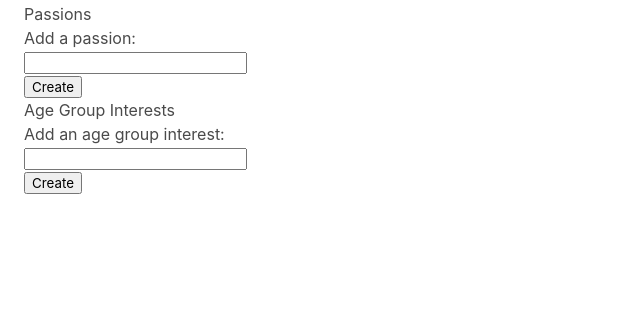
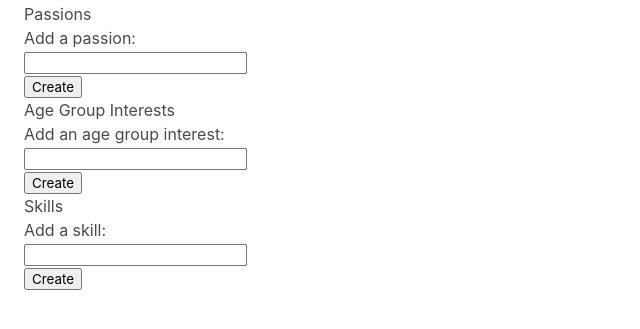
Before and after one commit to CodeForFoco/volunteercore, a Flask app: page /admin/categories in a window 1280 px wide. Shown: the part 144-473 px from the top of the page, without its empty margins (0-640 px from the left). Run offline with Flask 2, Linux system fonts and the light colour scheme; the visitor is signed in with stand-in values (Sample User, id 1); data that the repository does not hold is empty; some libraries are stand-ins or nearby versions.

Commit message:
Add SkillForm and implement in categories view and template

```diff
--- a/volunteermatching/templates/volops/categories.html
+++ b/volunteermatching/templates/volops/categories.html
@@ -42,4 +42,25 @@ Age Group Interests<br>
   <p>{{ agi_form.submit_agi() }}</p>
 </form>
 
+<p>
+Skills<br>
+{% for skill in skills %}
+{{ skill.name }}
+<a href="{{ url_for('skill_delete',
+           id=skill.id) }}">X</a>
+{% endfor %}
+</p>
+
+<div>Add a skill:
+<form action="" method="post">
+  {{ skill_form.hidden_tag() }}
+  <p>
+    {{ skill_form.name(size=20) }}
+    {% for error in skill_form.name.errors %}
+    <span style="color: red;">[{{ error }}]</span>
+    {% endfor %}
+  </p>
+  <p>{{ skill_form.submit_skill() }}</p>
+</form>
+
 {% endblock %}
--- a/volunteermatching/volops/forms.py
+++ b/volunteermatching/volops/forms.py
@@ -24,3 +24,12 @@ class AgeGroupInterestForm(FlaskForm):
         if agi is not None:
             raise ValidationError("This age group interest is already \
                                   available")
+
+class SkillForm(FlaskForm):
+    name = StringField('Skill', validators=[DataRequired()])
+    submit_skill = SubmitField('Create')
+
+    def validate_skill(self, name):
+        skill = Skill.query.filter_by(name=name.data).first()
+        if skill is not None:
+            raise ValidationError("This skill is already available")
--- a/volunteermatching/volops/views.py
+++ b/volunteermatching/volops/views.py
@@ -1,7 +1,7 @@
 from volunteermatching import app, db
 from .models import Partner, Opportunity, Passion, AgeGroupInterest, Skill, \
     Frequency
-from .forms import PassionForm, AgeGroupInterestForm
+from .forms import PassionForm, AgeGroupInterestForm, SkillForm
 from flask import render_template, request, flash, url_for, redirect
 from flask_login import login_required
 
@@ -12,6 +12,8 @@ def admin_categories():
     passion_form = PassionForm()
     age_group_interests = AgeGroupInterest.query.all()
     agi_form = AgeGroupInterestForm()
+    skills = Skill.query.all()
+    skill_form = SkillForm()
     if passion_form.validate_on_submit() and passion_form.submit.data:
         name = Passion(name=passion_form.name.data)
         db.session.add(name)
@@ -22,11 +24,17 @@ def admin_categories():
         db.session.add(name)
         db.session.commit()
         return redirect(url_for('admin_categories'))
+    elif skill_form.validate_on_submit() and skill_form.submit_skill.data:
+        name = Skill(name=skill_form.name.data)
+        db.session.add(name)
+        db.session.commit()
+        return redirect(url_for('admin_categories'))
 
     return render_template('volops/categories.html', title='Admin Passions',
                            passions=passions, passion_form=passion_form,
                            age_group_interests=age_group_interests,
-                           agi_form=agi_form)
+                           agi_form=agi_form, skills=skills,
+                           skill_form=skill_form)
 
 
 @app.route('/admin/categories/passions/<id>', methods=["GET", "POST"])
@@ -49,3 +57,13 @@ def admin_age_group_interest_delete(id):
         db.session.commit()
         return redirect(url_for('admin_categories'))
     return redirect(url_for('admin_categories'))
+
+@app.route('/admin/categories/skill/<id>', methods=["GET", "POST"])
+@login_required
+def skill_delete(id):
+    skill = Skill.query.filter_by(id=id).first()
+    if skill is not None:
+        db.session.delete(skill)
+        db.session.commit()
+        return redirect(url_for('admin_categories'))
+    return redirect(url_for('admin_categories'))
```
